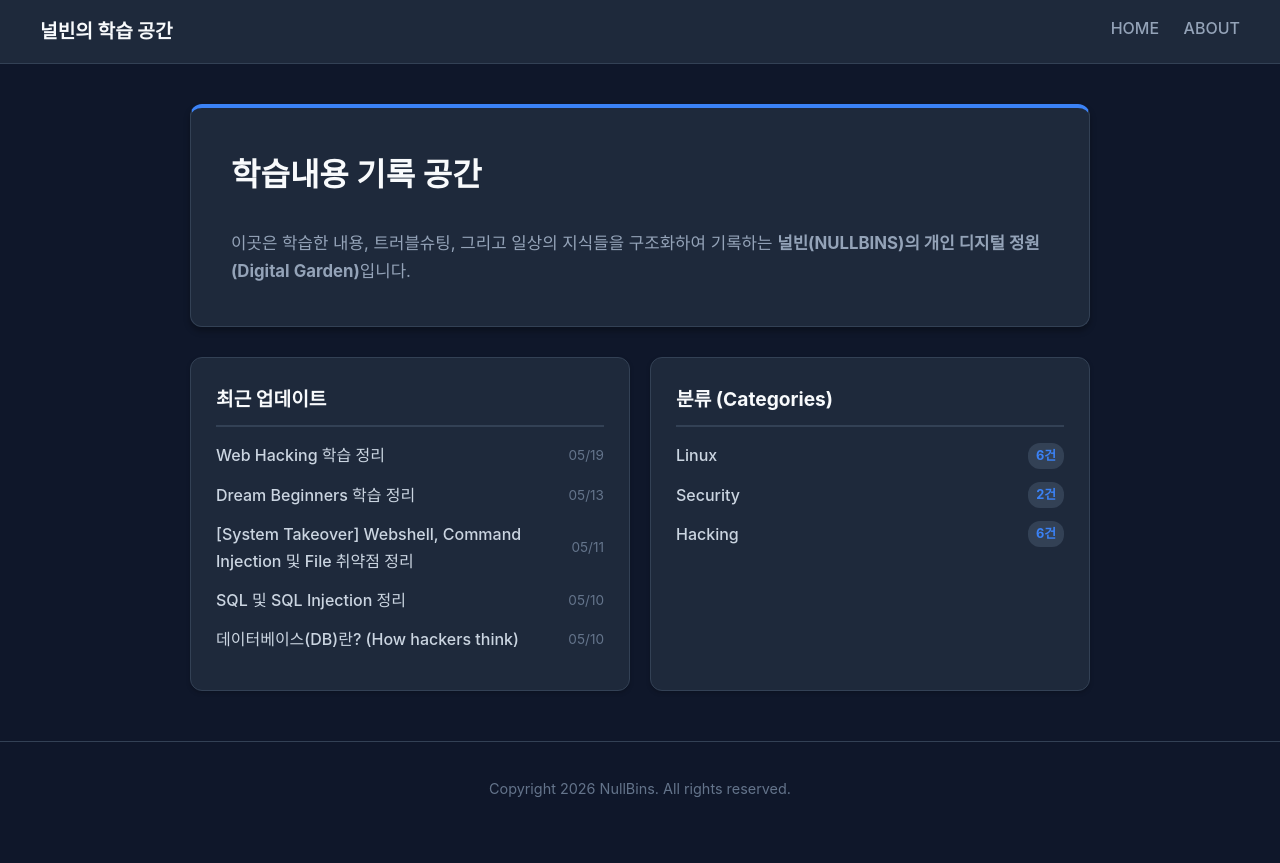
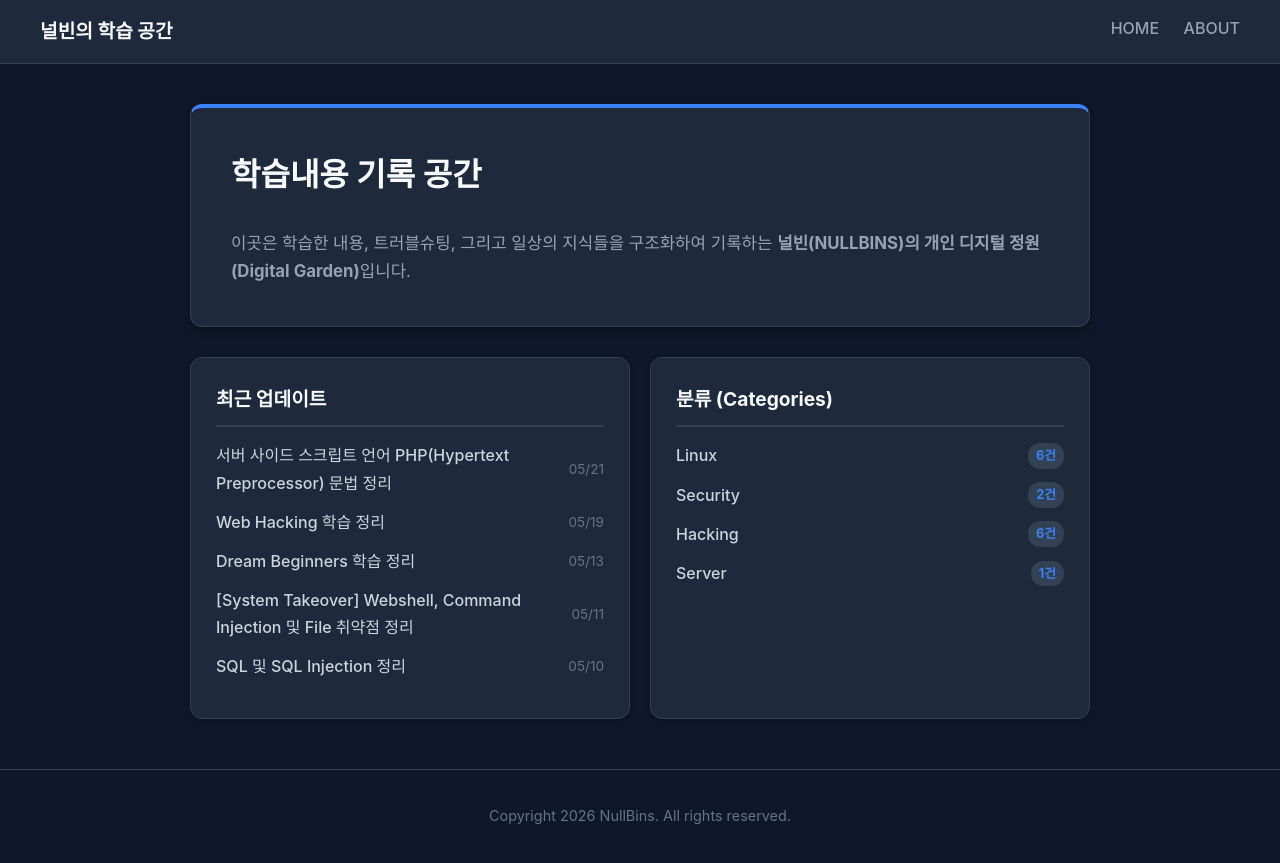
Before and after one commit to NullBins/nullbins.github.io, a Jekyll site: the page built from index.html, in a window 1280 px wide. Shown: the top 863 px of the page. Built offline with Jekyll 4.4.1, drawn with Linux system fonts in a browser that asks for light colours; some of the changed lines change nothing that is shown.

Commit message:
Update: new post (#PHP)

````diff
--- /dev/null
+++ b/_posts/2026-05-21-PHP.md
@@ -0,0 +1,119 @@
+---
+layout: default
+title: "서버 사이드 스크립트 언어 PHP(Hypertext Preprocessor) 문법 정리"
+date: 2026-05-21
+categories: Server
+---
+
+## PHP(PHP: Hypertext Preprocessor) Language
+
+<span class="text-red">※ 본 문서는 PHP 8.4.21를 기준으로 한다.</span>
+
+### PHP 란?
+- Client가 아닌 Web Server에서 실행되어 완성된 HTML 코드를 사용자 Browser에 전달하는 역할하는 프로그래밍 언어이다.
+
+---
+
+### *1. PHP Code Syntax*
+
+#### APM (Web Server)
+
+```vim
+apt install -y apache2 php mariadb-server
+```
+>```php
+>include 'login.php';
+>include('login.php');
+>```
+- ```PHP``` or ```HTML``` 코드를 불러와 현재 실행중인 PHP 파일에 삽입
+
+>```php
+>isset() # PHP 변수가 선언 됐는지, 그 값이 null 아닌지 확인하는 함수
+>!isset() # 변수가 없거나 null값이면 True
+>```
+- ```True(1)```: 변수가 존재하고 null값이 아닐 때
+- ```False(0)```: 변수가 존재하지 않았거나 null값일 때
+
+>```php
+>$_GET['URL Parameter Value'] # ?param=value
+>$_POST['HTTP Request Body Param Value'] # param=value
+>$_GET['logout'] # ?page=logout
+>```
+- Client가 Server로 데이터를 전송할때 사용하는 ```GET```, ```POST``` 메서드(Method)
+
+>```php
+>session_start(); # 새로운 세션 생성 및 기존 저장된 세션 불러오기
+>session_destroy(); # 현재 사용자의 세션에 연결된 모든 데이터를 삭제
+>header('Location: index.php'); # index.php로 리다이렉트
+>header('Content-Type: application/octet-stream');
+>header('Content-Disposition: attachment; filename=\"image.jpg\"');
+># 파일 다운로드 하도록 창을 띄움
+>exit; # header('Location: index.php'); 처럼 리다이렉트 한 후에는 밑의 코드를 읽지 않도록 꼭 exit 해줘야 함.
+>```
+- ```header()```: HTTP 헤더 정보를 직접 전송할 때 사용하는 함수
+
+>```php
+>$arr = []; # 배열
+>trim(); # 앞뒤 공백제거
+>password_hash("password", PASSWORD_DEFAULT);
+>password_verify("password", "암호화 된 패스워드 해시");
+>nl2br(); # next line('\n')을 <br>로 바꿔 줌.
+>```
+
+---
+
+### *2. PHP Database Connection*
+
+#### APM (Web Server)
+
+```vim
+apt install -y mysql-php
+```
+- PDO(PHP Data Objects), mysqli
+>```php
+><?php
+>$host='192.168.10.10';
+>$port='3306';
+>$db='kknock_web';
+>$user='kknock_user';
+>$pass='password';
+>
+>try {
+>   $db_connect = new PDO("mysql:host={$host};port={$port};dbname={$db}", $user, $password);
+>   $db_connect->setAttribute(PDO::ATTR_ERRMODE, PDO::ERRMODE_EXCEPTION);
+>} catch (PDOException $e) {
+>   echo "<h2>DB Status: Stopped</h2>";
+>   echo "<hr><p>" . htmlspecialchars($e->getMessage) . "</p>";
+>   exit;
+>}
+>
+>session_start();
+>?>
+>```
+- ```ATTR_ERRMODE```: 에러 모드 사용
+- ```ERRMODE_EXCEPTION```: PHP 경고 대신 예외(Exception) 발생. try-catch로 에러 관리
+
+>```php
+>$db = new PDO(); # PDO 객체 생성
+>$state = $db->prepare("SELECT * FROM users ORDER BY userid ASC"); # SQL문을 Template 형태로 미리 준비함. (나중에 실제 데이터를 바인딩, SQL Injection 방지)
+>$state->execute();
+>$result = $state->fetchAll(PDO::FETCH_ASSOC); # 연관(ASSOCIATIVE) 배열 구조로 변수에 담김
+>$db->lastInsertId(); # 방금 INSERT로 추가된 AUTO_INCREMENT의 값을 가져오는 함수
+>```
+- ```FETCH_ASSOC```: Associative Array 구조의 2차원 배열
+
+> [ $result 구조 ]
+>```text
+>[
+>   0 => [
+>           "id" => "1",
+>           "username" => "choi"
+>   ],
+>   1 => [
+>           "id" => "2",
+>           "username" => "kim"
+>   ]
+>]
+>```
+
+---
--- a/categories.html
+++ b/categories.html
@@ -2,7 +2,7 @@
 layout: default
 title: "Category"
 permalink: /categories/
-date: 2026-05-11
+date: 2026-05-21
 hide_likes: true
 ---
 
````
